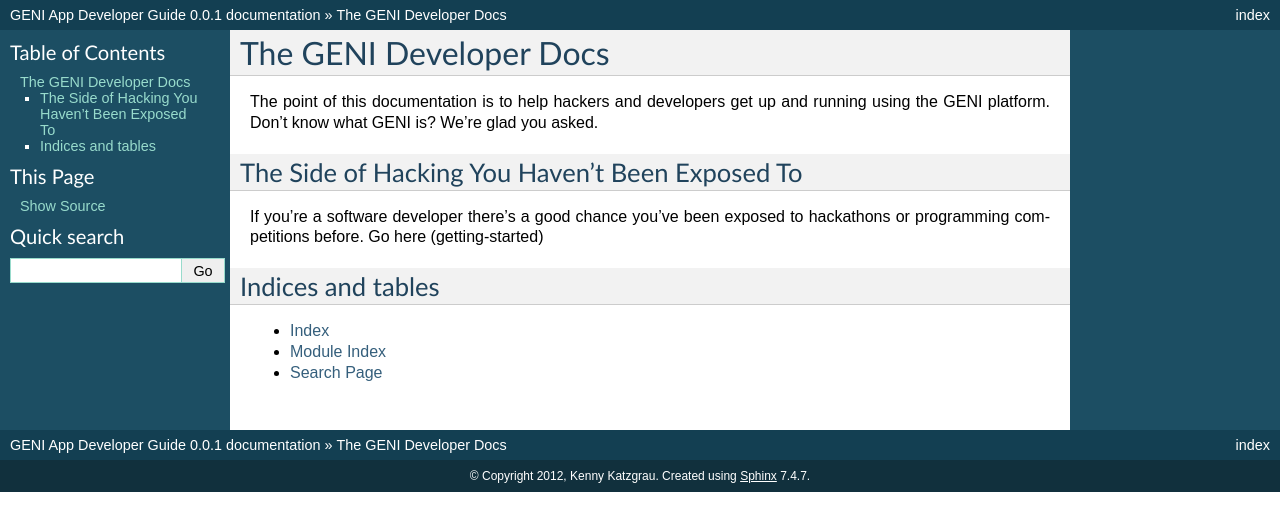
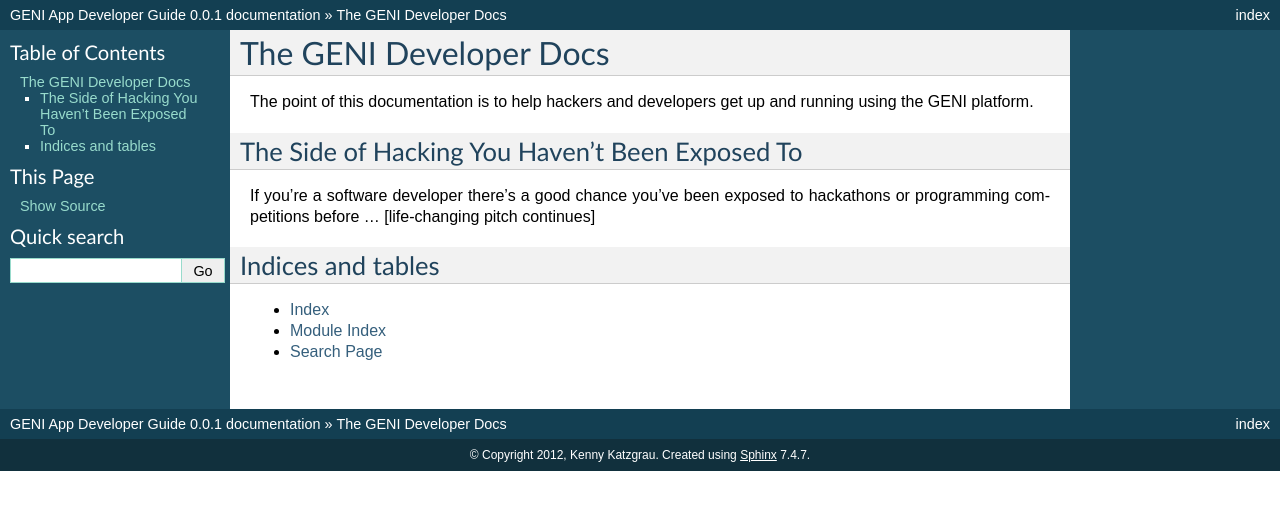
Before and after one commit to katzgrau/geni-docs, a Sphinx documentation site: the page built from source/index.txt, in a window 1280 px wide. Shown: the top 531 px of the page. Built offline with Sphinx 7.4.7, drawn with Linux system fonts in a browser that asks for light colours; formulas are drawn with MathJax 3.

Commit message:
Omit snarkiness

```diff
--- a/source/index.txt
+++ b/source/index.txt
@@ -3,14 +3,14 @@
 The GENI Developer Docs
 =======================
 
-The point of this documentation is to help hackers and developers get up and running using the GENI platform. Don't know what GENI is? We're glad you asked.
+The point of this documentation is to help hackers and developers get up and running using the GENI platform.
 
 
 
 The Side of Hacking You Haven't Been Exposed To
 -----------------------------------------------
 
-If you're a software developer there's a good chance you've been exposed to hackathons or programming competitions before. Go here (getting-started)
+If you're a software developer there's a good chance you've been exposed to hackathons or programming competitions before ... [life-changing pitch continues]
 
 .. toctree::
    :maxdepth: 2
```
